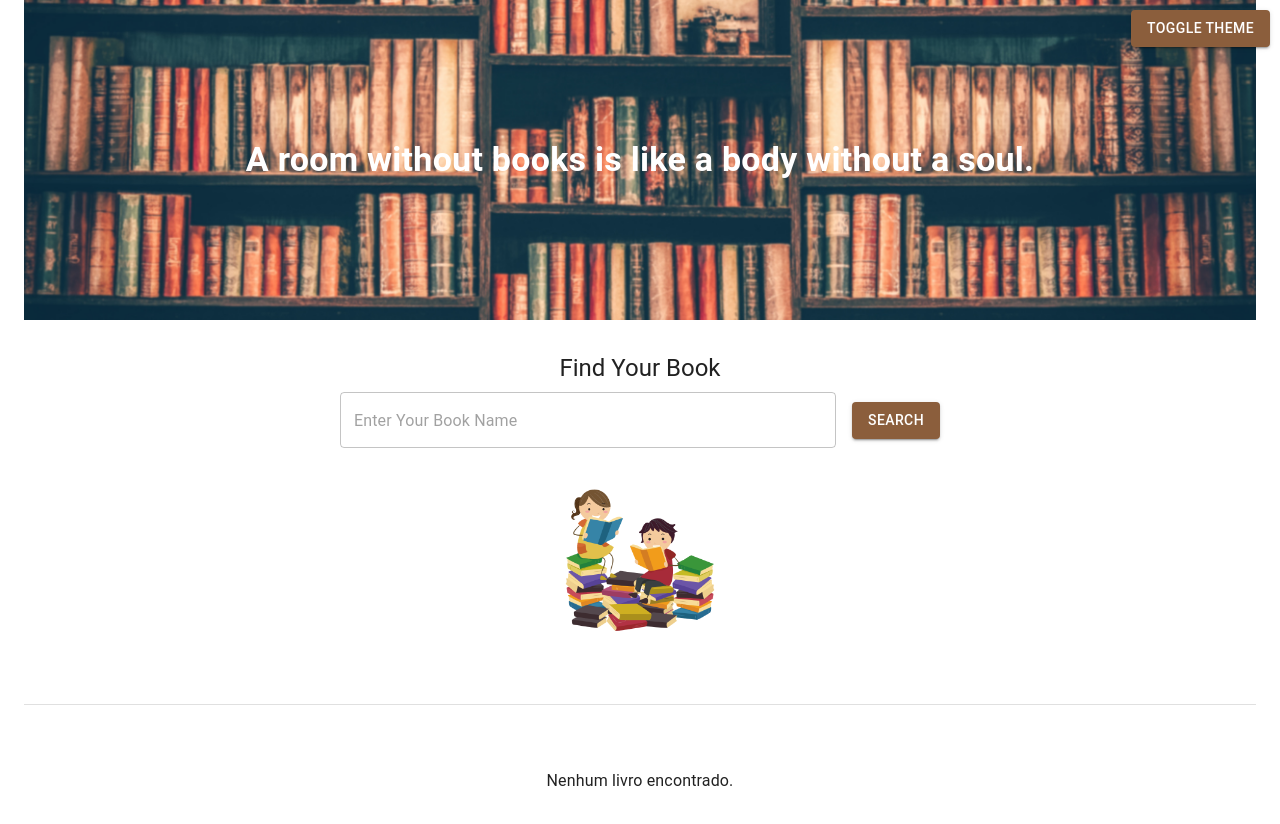
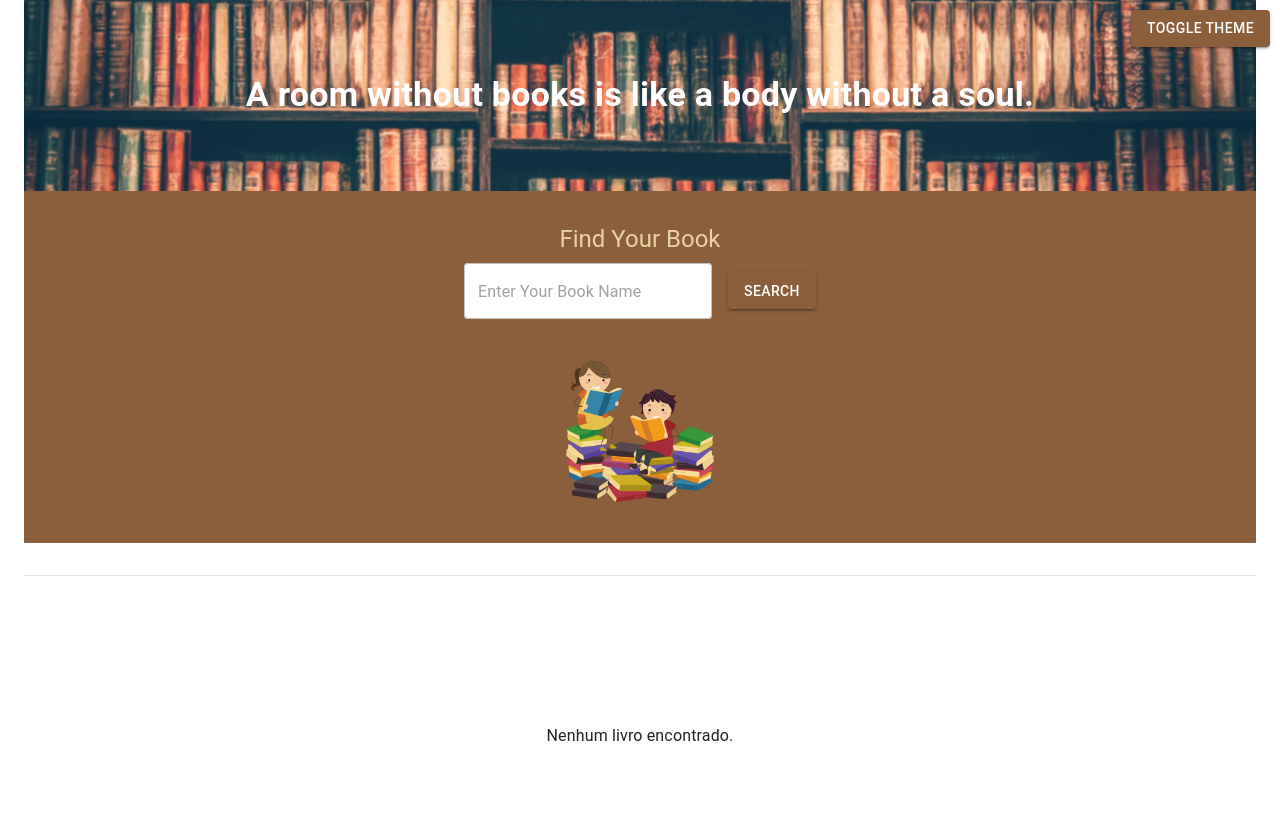
Before and after one commit to Luhera/BookStats, a React (Create React App) app: page / in a window 1280 px wide. After the commit the page ends 800 px from the top, so only its background shows below. Built offline with nearby package versions, Linux system fonts and the light colour scheme.

Commit message:
style: Melhorando o estilo da pagina e colando o css global num arquivo so

```diff
--- a/src/Components/Cards.js
+++ b/src/Components/Cards.js
@@ -6,6 +6,7 @@ import {
   CardContent,
   Typography,
 } from "@mui/material";
+import "../Styles/global.css";
 
 const Cards = ({ book }) => {
   const [show, setShow] = useState(false);
@@ -21,14 +22,14 @@ const Cards = ({ book }) => {
           setShow(true);
           setItem(book);
         }}
-        style={{ height: "100%" }}
+        className="card"
       >
         {thumbnail && (
           <CardMedia
             component="img"
-            height="150"
             image={thumbnail}
             alt="Book Thumbnail"
+            className="card-media"
           />
         )}
         <CardContent>
--- a/src/Components/Modal.js
+++ b/src/Components/Modal.js
@@ -6,6 +6,8 @@ import {
   Button,
   Typography,
 } from "@mui/material";
+import "../Styles/global.css";
+
 const Modal = ({ show, item, onClose }) => {
   if (!show) {
     return null;
@@ -19,11 +21,7 @@ const Modal = ({ show, item, onClose }) => {
     <Dialog open={show} onClose={onClose}>
       <DialogTitle>{item.volumeInfo.title}</DialogTitle>
       <DialogContent>
-        <img
-          src={thumbnail}
-          alt=""
-          style={{ width: 150, height: 200, marginRight: 20 }}
-        />
+        <img src={thumbnail} alt="" className="modal-thumbnail" />
         <Typography variant="h6">
           {item.volumeInfo.authors?.join(", ")}
         </Typography>
@@ -31,13 +29,13 @@ const Modal = ({ show, item, onClose }) => {
           {item.volumeInfo.publisher}{" "}
           <span>{item.volumeInfo.publishedDate}</span>
         </Typography>
-        <Typography variant="body2" style={{ marginTop: "2rem" }}>
+        <Typography variant="body2" className="modal-content">
           {item.volumeInfo.description}
         </Typography>
-        <Typography variant="body2" style={{ marginTop: "1rem" }}>
+        <Typography variant="body2" className="modal-genres">
           <strong>Genres:</strong> {categories}
         </Typography>
-        <Typography variant="body2">
+        <Typography variant="body2" className="modal-rating">
           <strong>Average Rating:</strong> {averageRating}
         </Typography>
       </DialogContent>
--- a/src/Components/grafico.js
+++ b/src/Components/grafico.js
@@ -19,10 +19,14 @@ const Grafico = ({ bookData }) => {
     return acc;
   }, {});
 
-  const ratingData = bookData.map((book) => ({
-    date: book.volumeInfo.publishedDate,
-    rating: book.volumeInfo.averageRating || 0,
-  }));
+  const ratingData = bookData
+    .filter(
+      (book) => book.volumeInfo.publishedDate && book.volumeInfo.averageRating
+    )
+    .map((book) => ({
+      date: book.volumeInfo.publishedDate,
+      rating: book.volumeInfo.averageRating || 0,
+    }));
 
   const genreChartData = Object.keys(genreData).map((genre) => ({
     genre,
--- a/src/Styles/global.css
+++ b/src/Styles/global.css
@@ -0,0 +1,164 @@
+/* Estilos globais */
+body,
+html,
+#root {
+  height: 100%;
+  margin: 0;
+  font-family: Arial, sans-serif;
+}
+
+.header {
+  display: flex;
+  flex-direction: column;
+  height: 100vh;
+  padding: 0;
+}
+
+/* Estilo para o Box de Busca */
+.search-box {
+  display: flex;
+  flex-direction: column;
+  align-items: center;
+  justify-content: center;
+  background-color: #8b5e3c;
+  color: #ead3a2;
+  padding: 4rem;
+  text-align: center;
+}
+
+.search-input {
+  background-color: #fff;
+  border-radius: 4px;
+  flex: 1;
+}
+
+.search-button {
+  margin-left: 8px;
+}
+
+.container {
+  margin-top: 4rem;
+  padding: 20px;
+}
+
+/* Mensagens de carregamento e sem livros */
+.loading-message,
+.no-books-message {
+  text-align: center;
+  margin-top: 4rem;
+  color: #333;
+}
+
+/* Estilo para os cards */
+.card {
+  height: 100%;
+  cursor: pointer;
+  transition: transform 0.2s;
+}
+
+.card:hover {
+  transform: scale(1.05);
+}
+
+.card-media {
+  height: 200px;
+  object-fit: cover;
+}
+
+/* Modal */
+.modal-thumbnail {
+  width: 150px;
+  height: 200px;
+  margin-right: 20px;
+}
+
+.modal-content {
+  margin-top: 2rem;
+}
+
+.modal-genres,
+.modal-rating {
+  margin-top: 1rem;
+}
+/* Estilos globais */
+body,
+html,
+#root {
+  height: 100%;
+  margin: 0;
+  font-family: Arial, sans-serif;
+}
+
+.header {
+  display: flex;
+  flex-direction: column;
+  height: 100vh;
+  padding: 0;
+}
+
+/* Estilo para o Box de Busca */
+.search-box {
+  display: flex;
+  flex-direction: column;
+  align-items: center;
+  justify-content: center;
+  background-color: #8b5e3c;
+  color: #ead3a2;
+  padding: 4rem;
+  text-align: center;
+}
+
+.search-input {
+  background-color: #fff;
+  border-radius: 4px;
+  flex: 1;
+}
+
+.search-button {
+  margin-left: 8px;
+}
+
+.container {
+  margin-top: 4rem;
+  padding: 20px;
+}
+
+/* Mensagens de carregamento e sem livros */
+.loading-message,
+.no-books-message {
+  text-align: center;
+  margin-top: 4rem;
+  color: #333;
+}
+
+/* Estilo para os cards */
+.card {
+  height: 100%;
+  cursor: pointer;
+  transition: transform 0.2s;
+}
+
+.card:hover {
+  transform: scale(1.05);
+}
+
+.card-media {
+  height: 200px;
+  object-fit: cover;
+}
+
+/* Modal */
+.modal-thumbnail {
+  width: 150px;
+  height: 200px;
+  margin-right: 20px;
+}
+
+.modal-content {
+  margin-top: 2rem;
+}
+
+.modal-genres,
+.modal-rating {
+  margin-top: 1rem;
+}
```
